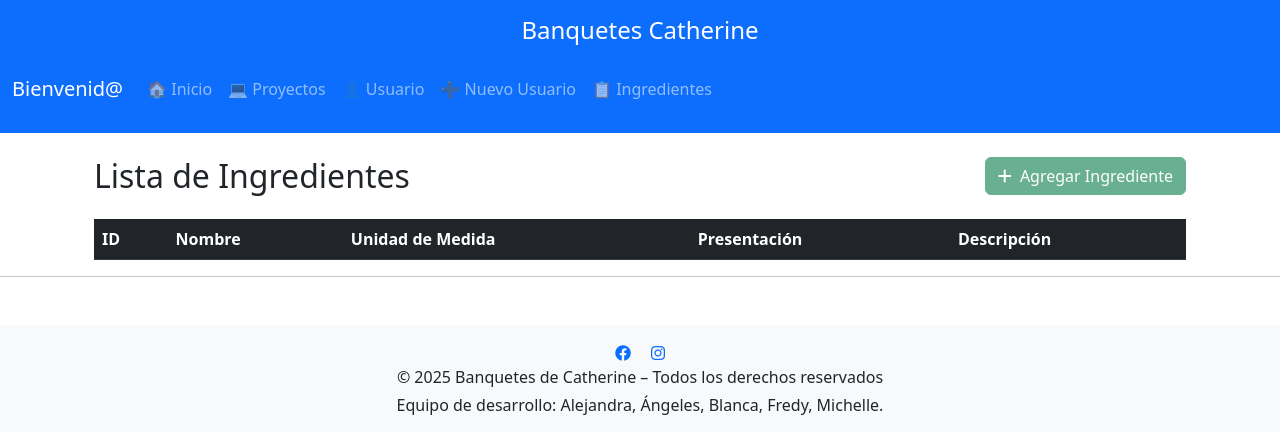
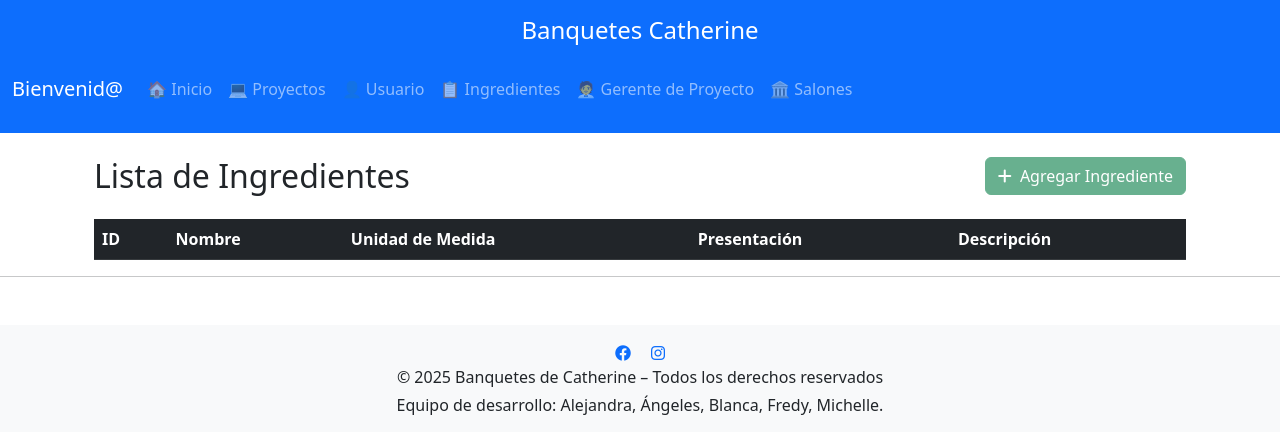
Before and after one commit to FredyRodarte/banquetesCatherine, a Flask app: page /admin/ingredientes in a window 1280 px wide. Shown: the top 432 px of the page. Run offline with Flask 3, Linux system fonts and the light colour scheme; data that the repository does not hold is empty; some libraries are stand-ins or nearby versions.

Commit message:
Update base.html
actualizacion

```diff
--- a/templates/base.html
+++ b/templates/base.html
@@ -30,11 +30,17 @@
                     <li class="nav-item">
                         <a class="nav-link" href="/admin/usuario">👤 Usuario</a>
                     </li>
+                    <!--<li class="nav-item">
+                        <a class="nav-link" href="/admin/usuario/nuevo">➕ Nuevo Usuario</a>
+                    </li>-->
                     <li class="nav-item">
-                        <a class="nav-link" href="/admin/usuario/nuevo">➕ Nuevo Usuario</a>
+                        <a class="nav-link" href="/admin/ingredientes">📋 Ingredientes</a>
+                    </li>
+                                        <li class="nav-item">
+                        <a class="nav-link" href="/admin/gerente_proyecto">🧑‍💼 Gerente de Proyecto</a>
                     </li>
                     <li class="nav-item">
-                        <a class="nav-link" href="/admin/ingredientes">📋 Ingredientes</a>
+                        <a class="nav-link" href="/admin/salones">🏛️ Salones</a>
                     </li>
                 </ul>
             </div>
```
